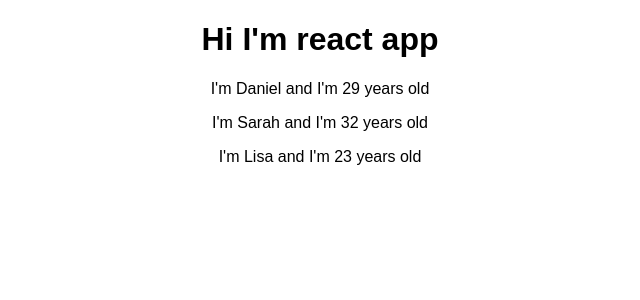
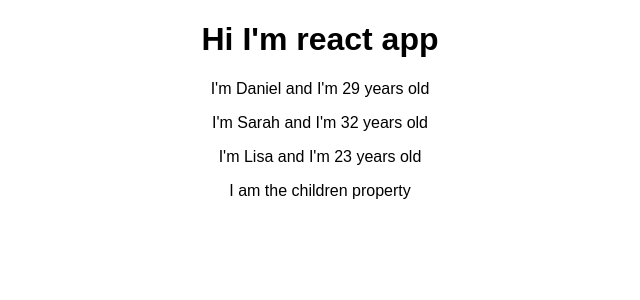
Before and after one commit to dgroves90/react-complete-guide, a React (Create React App) app in the folder react-complete-guide/: page / in a window 1280 px wide. Shown: the top 300 px of the page, without its empty margins (320-960 px from the left). Built offline with nearby package versions, Linux system fonts and the light colour scheme.

Commit message:
Children Property

```diff
--- a/react-complete-guide/src/App.js
+++ b/react-complete-guide/src/App.js
@@ -9,7 +9,7 @@ class App extends Component {
         <h1>Hi I'm react app</h1>
         <Person name="Daniel" age="29"/>
         <Person name="Sarah" age="32"/>
-        <Person name="Lisa" age="23"/>
+        <Person name="Lisa" age="23"><p>I am the children property</p></Person>
       </div>
     );
   }
--- a/react-complete-guide/src/Person/Person.js
+++ b/react-complete-guide/src/Person/Person.js
@@ -2,7 +2,10 @@ import React from 'react';
 
 const person = (props) => {
     return (
-        <p>I'm {props.name} and I'm {props.age} years old</p>
+        <div>
+            <p>I'm {props.name} and I'm {props.age} years old</p>
+            {props.children}
+        </div>
     )
 };
 
```
